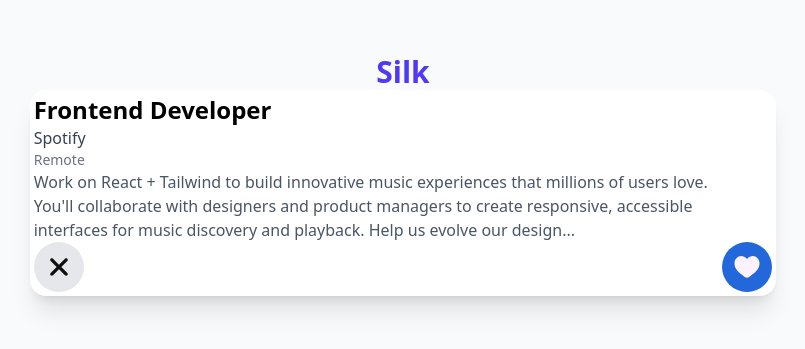
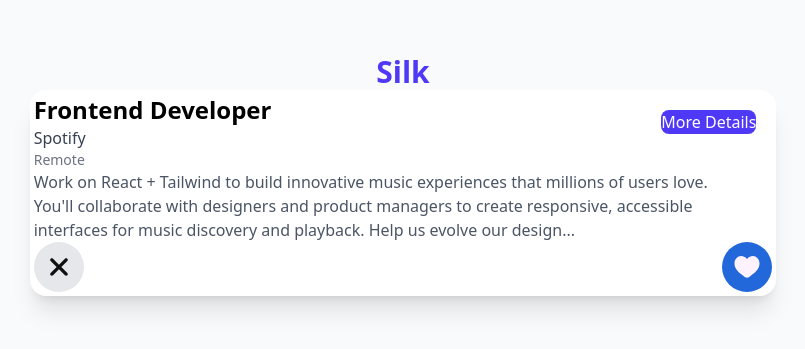
Before and after one commit to Silk-io/silk.js, a React (Vite) app: page /jobsearch in a window 1280 px wide. Shown: the part 225-574 px from the top of the page, without its empty margins (237-1042 px from the left). Built offline with nearby package versions, Linux system fonts and the light colour scheme.

Commit message:
added card description (flip) and set up transition

```diff
--- /dev/null
+++ b/src/components/cards/JobCard.css
@@ -0,0 +1,65 @@
+.job-card {
+    transition: transform 0.5s ease;
+    transform-style: preserve-3d;
+    position: relative;
+  }
+
+  .job-card.flipped {
+    transform: rotateY(180deg);
+  }
+
+  .flipped-content {
+    transform: rotateY(180deg); /* Unmirror the text */
+    backface-visibility: hidden; /* Ensure the backface is hidden */
+  }
+
+  .job-card > div,
+  .job-card > h2,
+  .job-card > p {
+    backface-visibility: hidden; /* Prevent mirrored text on the front side */
+  }
+
+  .more-details-button {
+    position: absolute;
+    top: 1rem;
+    right: 1rem;
+    z-index: 10;
+    backface-visibility: hidden; /* Prevent mirroring of the button text */
+    transition: transform 0.5s ease;
+  }
+
+  .job-card.flipped .more-details-button {
+    top: 0rem; /* Move to the top */
+    right: 30rem; /* Keep it aligned to the right */
+    transform: rotateY(180deg); /* Unmirror the button text */
+  }
+
+  @keyframes swipe-left {
+    0% {
+      transform: translateX(0);
+      opacity: 1;
+    }
+    100% {
+      transform: translateX(-100%) rotate(-15deg);
+      opacity: 0;
+    }
+  }
+
+  @keyframes swipe-right {
+    0% {
+      transform: translateX(0);
+      opacity: 1;
+    }
+    100% {
+      transform: translateX(100%) rotate(15deg);
+      opacity: 0;
+    }
+  }
+
+  .swipe-left {
+    animation: swipe-left 0.5s ease forwards;
+  }
+
+  .swipe-right {
+    animation: swipe-right 0.5s ease forwards;
+  }
--- a/src/components/cards/JobCard.jsx
+++ b/src/components/cards/JobCard.jsx
@@ -1,10 +1,28 @@
 import React from "react";
+import "./JobCard.css";
 import CircleIcon from "../buttons/CircleIcon";
 import crossIcon from "/src/assets/icons/cross.svg";
 import heartIcon from "/src/assets/icons/heart.svg";
-function JobCard({ job, swipeLeft, swipeRight }) {
+function JobCard({ job, flipped, swipeLeft, swipeRight, toggleFlip, swipeDirection }) {
   return (
-    <div className="w-full max-w-7/12 p-6 bg-white rounded-2xl shadow-xl text-left border-4 border-white">
+    <div   className={`job-card w-full max-w-7/12 p-6 bg-white rounded-2xl shadow-xl text-left border-4 border-white ${
+      flipped ? "flipped" : ""
+    }${swipeDirection}`}
+  >
+      <button
+        className="more-details-button absolute top-4 right-4 px-4 py-2 bg-indigo-600 text-white rounded-lg hover:bg-indigo-700"
+        onClick={toggleFlip}
+      >
+         {flipped ? "Back" : "More Details"}
+      </button>
+      {flipped ? (
+        // Content to display when the card is flipped - need to add more to
+        <div className="flipped-content">
+          <h2 className="text-2xl font-bold">More About the Job</h2>
+          {job.description.slice(0, 500)}
+        </div>
+      ) : (
+        <>
       <h2 className="text-2xl font-bold">{job.title}</h2>
       <p className="text-gray-700">{job.company}</p>
       <p className="text-sm text-gray-500">{job.location}</p>
@@ -31,8 +49,11 @@
           onClick={swipeRight}
         />
       </div>
+      </>
+      )}
     </div>
   );
 }
 
+
 export default JobCard;
--- a/src/pages/JobSwipePage.jsx
+++ b/src/pages/JobSwipePage.jsx
@@ -5,15 +5,28 @@
 function JobSwipePage() {
   const [currentIndex, setCurrentIndex] = useState(0);
   const [savedJobs, setSavedJobs] = useState([]);
+  const [flipped, setFlipped] = useState(false);
+  const [swipeDirection, setSwipeDirection] = useState("");
 
   const handleSwipeRight = () => {
-    const job = jobsData[currentIndex];
-    setSavedJobs([...savedJobs, job]);
-    goToNext();
+    setSwipeDirection("swipe-right"); // Set swipe direction
+    setTimeout(() => {
+      setFlipped(false);
+      const job = jobsData[currentIndex];
+      setSavedJobs([...savedJobs, job]);
+      goToNext();
+      setSwipeDirection(""); // Reset swipe direction after animation
+    }, 500); // animation duration
   };
 
+
   const handleSwipeLeft = () => {
-    goToNext();
+    setSwipeDirection("swipe-left"); // swipe direction set to left
+    setTimeout(() => {
+      setFlipped(false);
+      goToNext();
+      setSwipeDirection(""); // Reset swipe direction after animation
+    }, 500); // animation duration
   };
 
   const goToNext = () => {
@@ -24,6 +37,10 @@
     }
   };
 
+  const toggleFlip = () => {
+    setFlipped(!flipped);
+  };`     `
+
   return (
     <div className="h-screen w-full bg-gray-50 flex flex-col items-center justify-center px-4">
       <h1 className="text-3xl font-bold mb-4 text-indigo-600">Silk</h1>
@@ -32,8 +49,11 @@
         <>
           <JobCard
             job={jobsData[currentIndex]}
+            flipped={flipped}
             swipeLeft={handleSwipeLeft}
             swipeRight={handleSwipeRight}
+            toggleFlip={toggleFlip}
+            swipeDirection={swipeDirection}
           />
         </>
       ) : (
```
